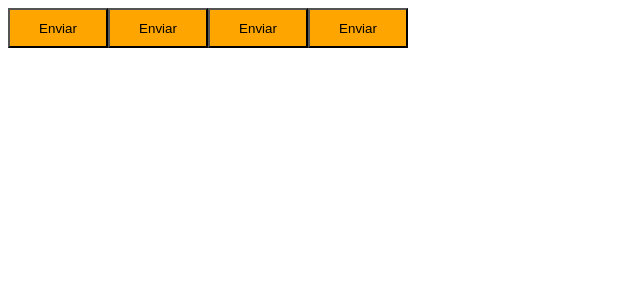
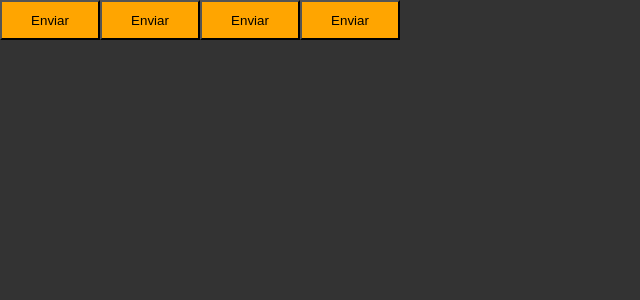
Before and after one commit to felipeanselmonascimento/FirstProjectReact, a React (Vite) app: page / in a window 1280 px wide. Shown: the top 300 px of the page, without its empty margins (0-640 px from the left). Built offline with nearby package versions, Linux system fonts and the light colour scheme.

Commit message:
estilos globais usando syledcomponents

```diff
--- a/src/App.tsx
+++ b/src/App.tsx
@@ -1,5 +1,7 @@
 import { ThemeProvider } from 'styled-components'
 import { Button } from './components/Button'
+
+import { GlobalStyle } from './styles/global'
 import { defaultTheme } from './styles/themes/default'
 
 export function App() {
@@ -10,6 +12,8 @@
       < Button variant='secondary'/>
       < Button variant='danger'/>
       < Button variant='success'/>
+
+      <GlobalStyle />
     </ThemeProvider>
   )
 }
--- a/src/components/Button.styles.ts
+++ b/src/components/Button.styles.ts
@@ -17,7 +17,8 @@
 
     background-color: ${props => props.theme.secondary}
 
+
     /* ${props => {
         return css`background-color: ${buttonVariants[props.variant]}`
-    }} */
+    }}  */
 `
--- /dev/null
+++ b/src/styles/global.ts
@@ -0,0 +1,15 @@
+import { createGlobalStyle } from "styled-components";
+
+export const GlobalStyle = createGlobalStyle`
+    * {
+        margin: 0;
+        padding: 0;
+        box-sizing: border-box;
+    }
+
+    body {
+        background: #333;
+        color: #fff;
+    }
+
+`
```
